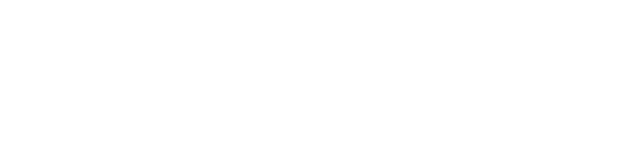
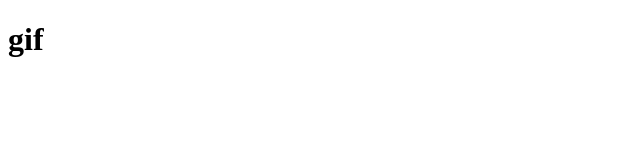
Before and after one commit to mapycela/inicio, a plain HTML site: page index.html in a window 1280 px wide. Shown: the full height of the page, 0-640 px from the left. Drawn offline with Linux system fonts and the light colour scheme.

Commit message:
añadio titulo

```diff
--- a/index.html
+++ b/index.html
@@ -7,6 +7,6 @@
     <title>Document</title>
 </head>
 <body>
-
+    <h1> gif</h1>
 </body>
 </html>
```
